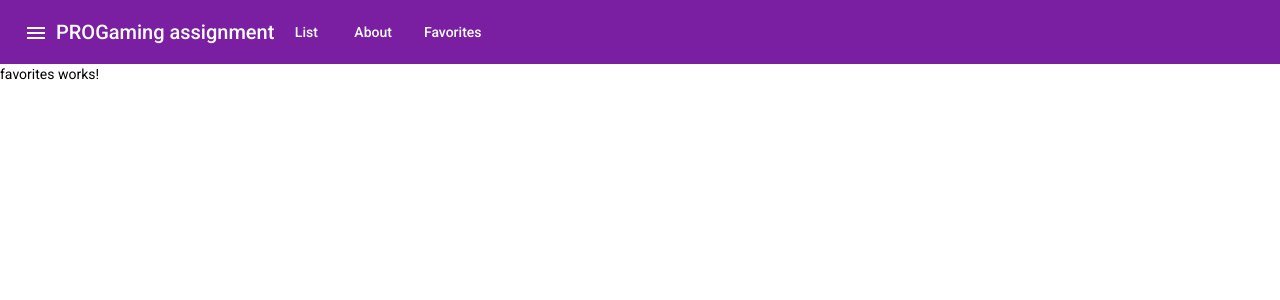
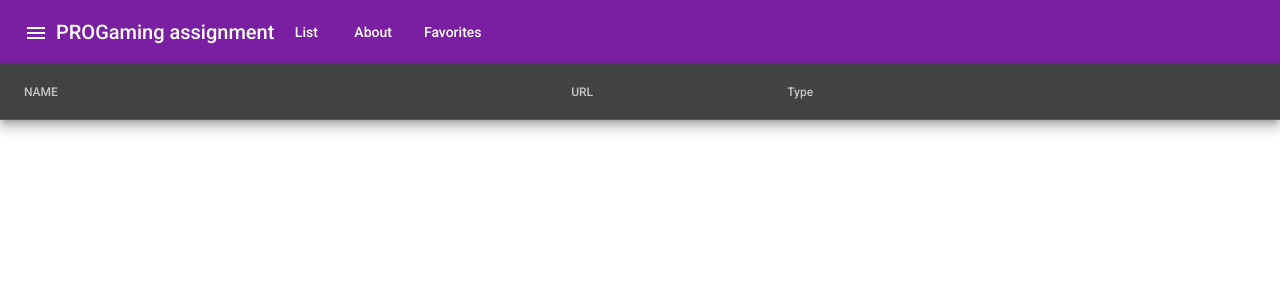
Before and after one commit to ge-or-gi/pro-gaming, an Angular app: page /favorites in a window 1280 px wide. Shown: the top 300 px of the page. Built offline with nearby package versions, Linux system fonts and the light colour scheme.

Commit message:
Add favorites table and some stiling

```diff
--- a/src/app/favorites/favorites.component.html
+++ b/src/app/favorites/favorites.component.html
@@ -1 +1,16 @@
-<p>favorites works!</p>
+<table mat-table [dataSource]="favorites$" class="mat-elevation-z8 list">
+  <ng-container matColumnDef="name">
+    <th mat-header-cell *matHeaderCellDef> NAME </th>
+    <td mat-cell *matCellDef="let element"> {{element.name}} </td>
+  </ng-container>
+  <ng-container matColumnDef="url">
+    <th mat-header-cell *matHeaderCellDef> URL </th>
+    <td mat-cell *matCellDef="let element"> {{element.url}} </td>
+  </ng-container>
+  <ng-container matColumnDef="type">
+    <th mat-header-cell *matHeaderCellDef> Type </th>
+    <td mat-cell *matCellDef="let element"> {{element.type}} </td>
+  </ng-container>
+  <tr mat-header-row *matHeaderRowDef="displayedColumns"></tr>
+  <tr mat-row matRipple *matRowDef="let row; columns: displayedColumns;" (click)="handleRowClick(row)"></tr>
+</table>
--- a/src/app/favorites/favorites.component.scss
+++ b/src/app/favorites/favorites.component.scss
@@ -0,0 +1,3 @@
+.list {
+  width: 100%;
+}
--- a/src/app/favorites/favorites.component.ts
+++ b/src/app/favorites/favorites.component.ts
@@ -1,15 +1,28 @@
-import { Component, OnInit } from '@angular/core';
+import {ChangeDetectionStrategy, Component, OnInit} from '@angular/core';
+import {FavoritesService} from '../shared/services/favorites.service';
+import {Favorites} from './favorites';
+import {Observable, of} from 'rxjs';
 
 @Component({
   selector: 'app-favorites',
   templateUrl: './favorites.component.html',
-  styleUrls: ['./favorites.component.scss']
+  styleUrls: ['./favorites.component.scss'],
 })
 export class FavoritesComponent implements OnInit {
 
-  constructor() { }
+  favorites$: Observable<Favorites[]> = of([]);
+  displayedColumns: string[] = ['name', 'url', 'type']
+
+  constructor(
+    private readonly favoritesSvc: FavoritesService
+  ) { }
 
   ngOnInit(): void {
+    this.favorites$ = of(this.favoritesSvc.getFavorites());
+    // console.dir(this.favorites)
   }
 
+  handleRowClick(row: Favorites) {
+    console.dir(row);
+  }
 }
--- a/src/app/list/list.component.html
+++ b/src/app/list/list.component.html
@@ -4,7 +4,7 @@
 <!--  </p>-->
 <!--</ng-container>-->
 
-<table mat-table [dataSource]="data$" class="mat-elevation-z8 list_table__width">
+<table mat-table [dataSource]="data$" class="mat-elevation-z8 list">
   <ng-container matColumnDef="name">
     <th mat-header-cell mat-header-cell *matHeaderCellDef> NAME </th>
     <td mat-cell mat-cell *matCellDef="let element"> {{element.name}} </td>
--- a/src/app/list/list.component.scss
+++ b/src/app/list/list.component.scss
@@ -1,7 +1,3 @@
 .list {
-  &_table {
-    &__width {
-      width: 100%;
-    }
-  }
+  width: 100%;
 }
--- a/src/app/shared/services/favorites.service.ts
+++ b/src/app/shared/services/favorites.service.ts
@@ -11,8 +11,10 @@ export class FavoritesService {
 
   constructor() { }
 
-  private getFavorites() {
-    return this.favorites
+  getFavorites(): Favorites[]{
+    const favs: Favorites[] = [];
+    this.favorites.forEach(fav => favs.push(fav))
+    return favs;
   }
 
   private addFavorites(url: string, entity: EntitiesTypeEnum, name: string): void {
```
Also changed, not shown: src/app/favorites/favorites.module.ts (+6 -2 lines).
